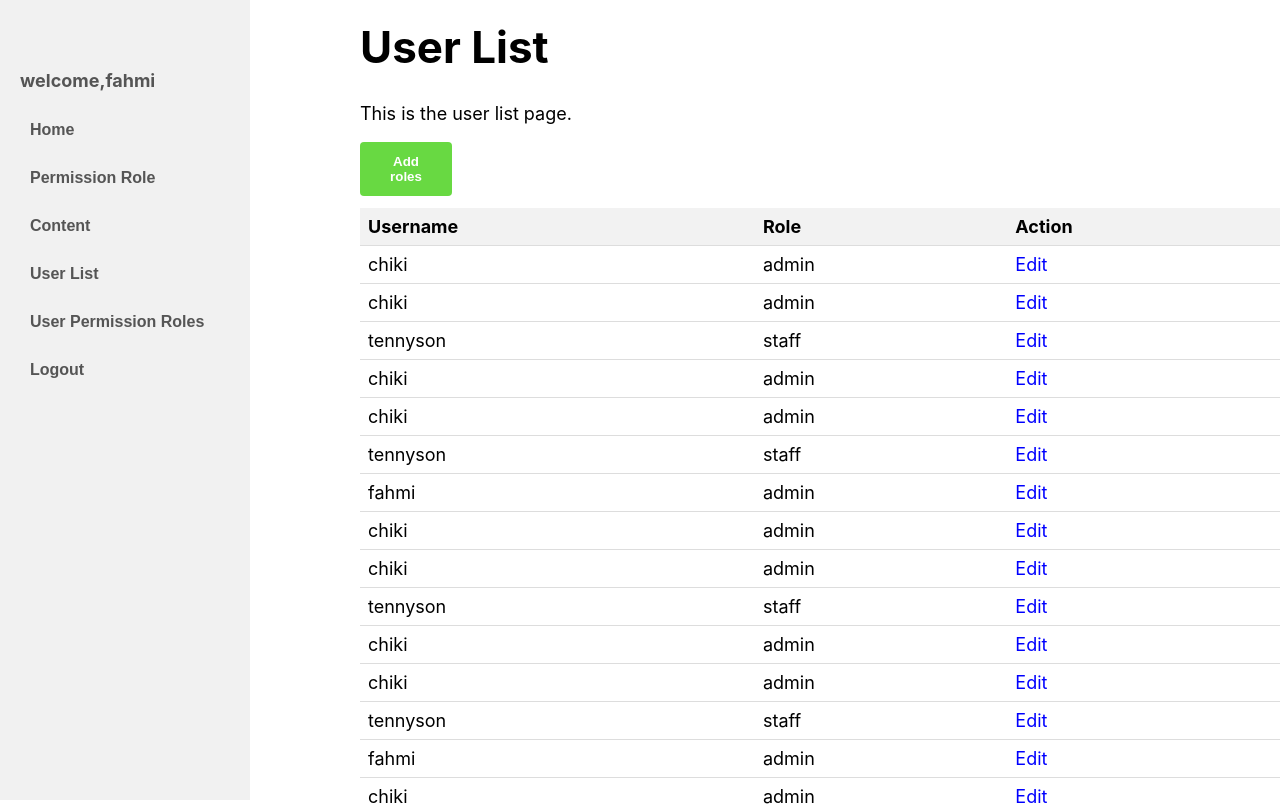
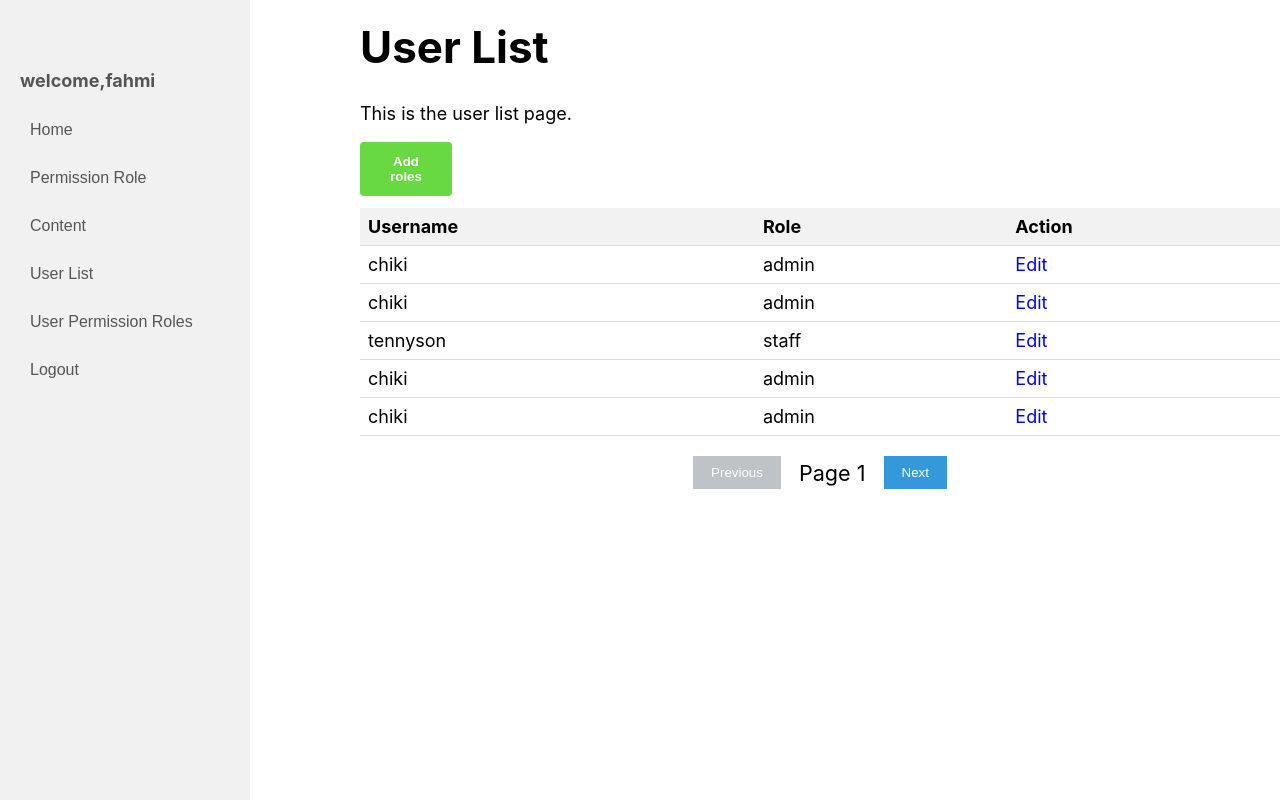
Before and after one commit to FahmiRid/my-app, a React (Create React App) app: page /userList in a window 1280 px wide. Shown: the top 806 px of the page. Built offline with nearby package versions, Linux system fonts and the light colour scheme.

Commit message:
Adding Pagination for user list (#8)

```diff
--- a/src/screen/userTable.jsx
+++ b/src/screen/userTable.jsx
@@ -3,6 +3,9 @@ import "../styles/userTableStyles.css";
 
 function UserTable() {
   const [users, setUsers] = useState([]);
+  const [currentPage, setCurrentPage] = useState(1);
+  const usersPerPage = 5; // You can adjust this number as needed
+
 
   useEffect(() => {
     fetchUsers();
@@ -18,7 +21,9 @@ function UserTable() {
     }
   }
 
+
   return (
+    <div>
       <table>
         <thead>
           <tr>
@@ -28,7 +33,9 @@ function UserTable() {
           </tr>
         </thead>
         <tbody>
-        {users.map((user, index) => (
+          {users
+            .slice((currentPage - 1) * usersPerPage, currentPage * usersPerPage)
+            .map((user, index) => (
               <tr key={index}>
                 <td>{user.username}</td>
                 <td>{user.role}</td>
@@ -39,6 +46,22 @@ function UserTable() {
             ))}
         </tbody>
       </table>
+      <div className="pagination">
+        <button
+          disabled={currentPage === 1}
+          onClick={() => setCurrentPage(currentPage - 1)}
+        >
+          Previous
+        </button>
+        <span>Page {currentPage}</span>
+        <button
+          disabled={currentPage === Math.ceil(users.length / usersPerPage)}
+          onClick={() => setCurrentPage(currentPage + 1)}
+        >
+          Next
+        </button>
+      </div>
+    </div>
   );
 }
 
--- a/src/styles/Login.css
+++ b/src/styles/Login.css
@@ -51,7 +51,7 @@ input:focus {
   border-color: #7289da;
 }
 
-button {
+/* button {
   width: 150%;
   padding: 12px 16px;
   background-color: transparent;
@@ -65,7 +65,7 @@ button {
 
 button:hover {
   background-color: #677bc4;
-}
+} */
 
 .fancy {
   width: 100%;
--- a/src/styles/userTableStyles.css
+++ b/src/styles/userTableStyles.css
@@ -22,3 +22,35 @@ table {
   .editAction {
     color: blue;
   }
+
+  /* userTableStyles.css */
+
+.pagination {
+  display: flex;
+  justify-content: center;
+  align-items: center;
+  margin-top: 1rem;
+}
+
+.pagination button {
+  background-color: #3498db;
+  color: white;
+  border: none;
+  padding: 0.5rem 1rem;
+  cursor: pointer;
+  transition: background-color 0.3s ease;
+}
+
+.pagination button:disabled {
+  background-color: #bdc3c7;
+  cursor: not-allowed;
+}
+
+.pagination button:not(:disabled):hover {
+  background-color: #2980b9;
+}
+
+.pagination span {
+  margin: 0 1rem;
+  font-size: 1.2rem;
+}
```
Lines whose indentation alone changed are shown as unchanged.
